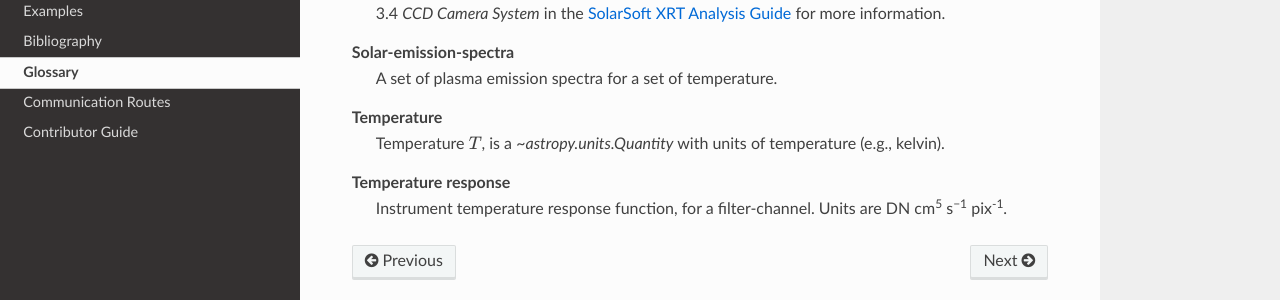
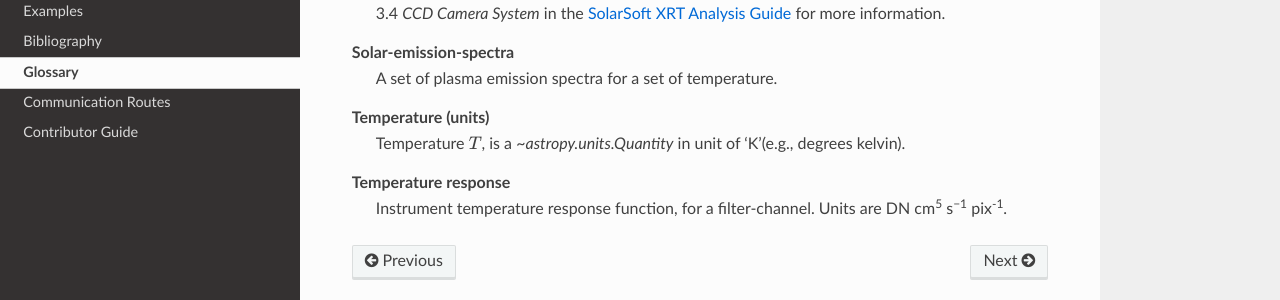
Before and after one commit to HinodeXRT/xrtpy, a Sphinx documentation site: the page built from docs/glossary.rst, in a window 1280 px wide. Shown: the part 229-529 px from the top of the page. Built offline with Sphinx 7.4.7 and the Read the Docs theme 2.0.0, drawn with Linux system fonts in a browser that asks for light colours.

Commit message:
Updating Temperature

```diff
--- a/docs/glossary.rst
+++ b/docs/glossary.rst
@@ -13,8 +13,8 @@ Glossary
       Charge-Coupled Device (CCD) camera onboard the XRT instrument.
       The XRT uses a back-illuminated three-phase CCD with 13.5 µm pixel-size and 2048×2048 array. Refer to Section 3.4 `CCD Camera System` in the `SolarSoft XRT Analysis Guide`_ for more information.
 
-   Temperature
-      Temperature :math:`T`, is a `~astropy.units.Quantity` with units of temperature (e.g., kelvin).
+   Temperature (units)
+      Temperature :math:`T`, is a `~astropy.units.Quantity` in unit of 'K'(e.g., degrees kelvin).
 
    Temperature response
       Instrument temperature response function, for a filter-channel. Units are
```
